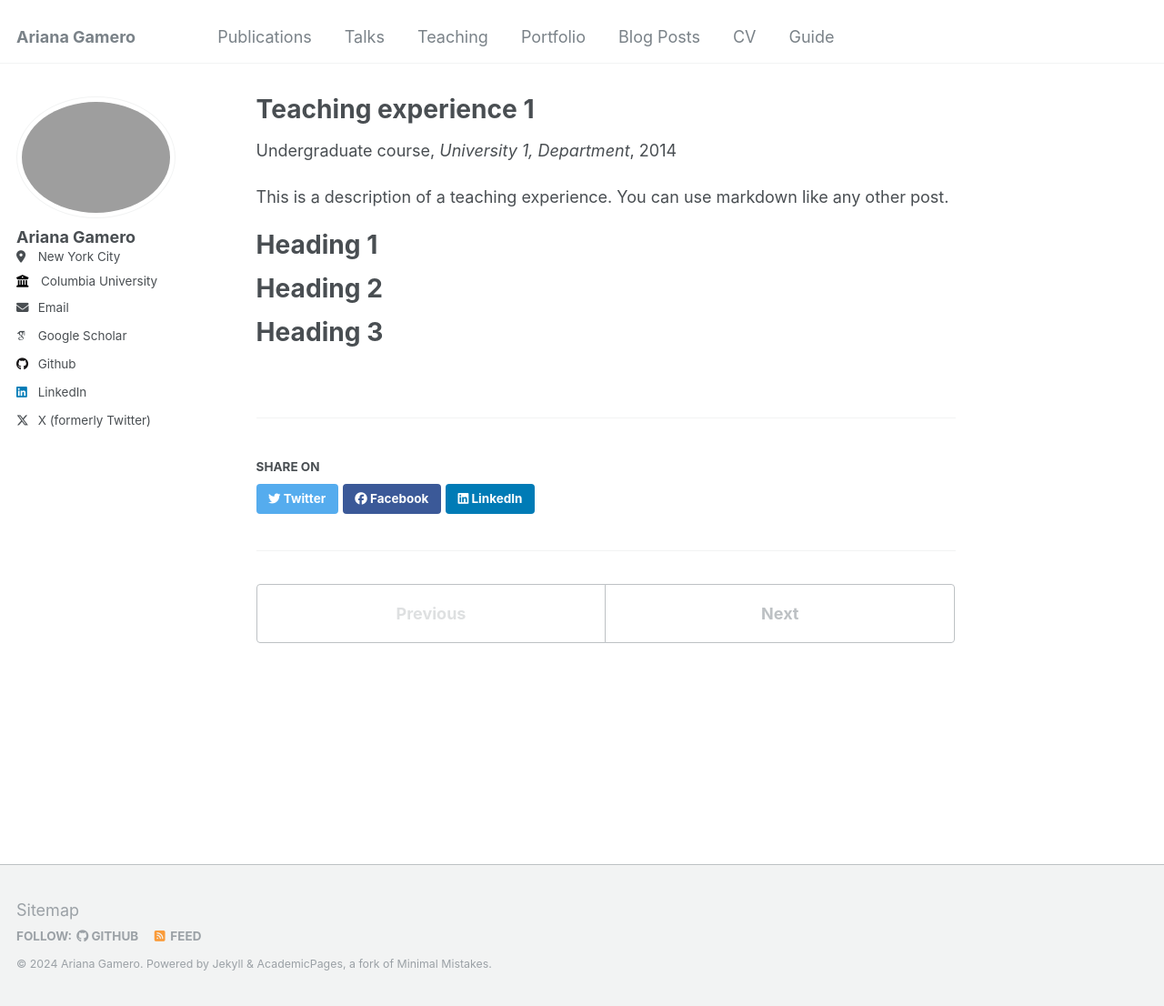
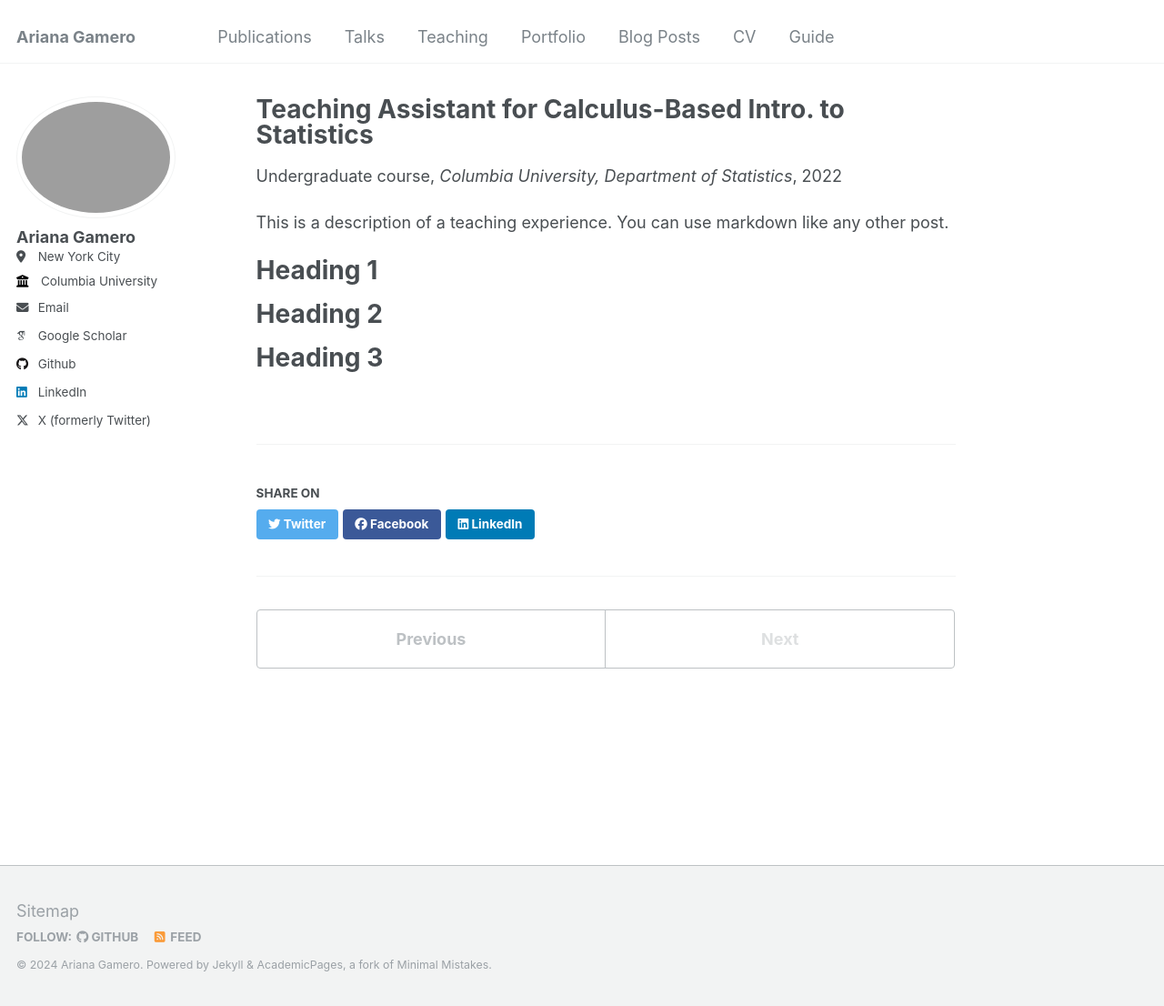
Before and after one commit to arianagamero11/arianagamero11.github.io, a Jekyll site: the page built from _teaching/2014-spring-teaching-1.md, in a window 1280 px wide and 1106 px high. Shown: the whole window at 91% size. Built offline with Jekyll 4.4.1, drawn with Linux system fonts in a browser that asks for light colours; some web fonts are replaced.

Commit message:
Update 2014-spring-teaching-1.md

```diff
--- a/_teaching/2014-spring-teaching-1.md
+++ b/_teaching/2014-spring-teaching-1.md
@@ -1,11 +1,10 @@
 ---
-title: "Teaching experience 1"
+title: "Teaching Assistant for Calculus-Based Intro. to Statistics"
 collection: teaching
 type: "Undergraduate course"
-permalink: /teaching/2014-spring-teaching-1
-venue: "University 1, Department"
-date: 2014-01-01
-location: "City, Country"
+permalink: /teaching/2022-spring-ta
+venue: "Columbia University, Department of Statistics"
+date: 2022-01-21
 ---
 
 This is a description of a teaching experience. You can use markdown like any other post.
```
